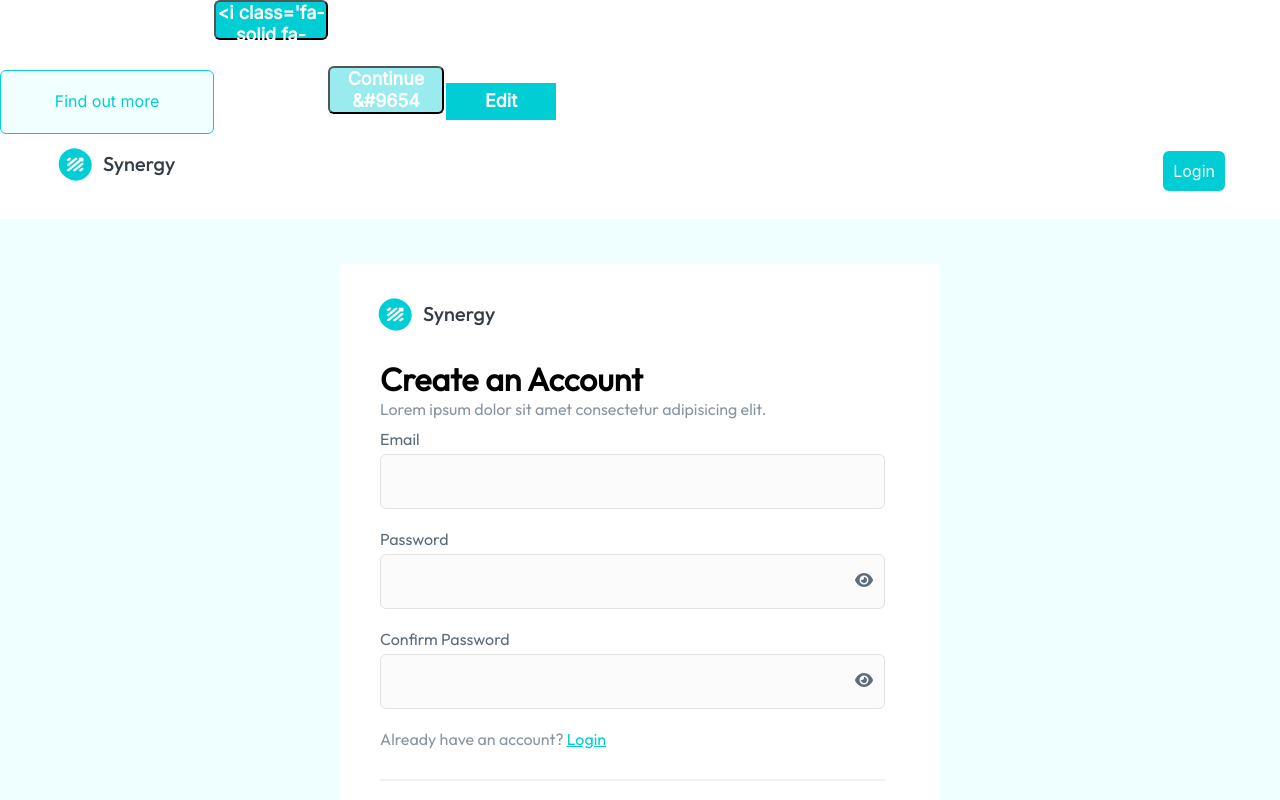
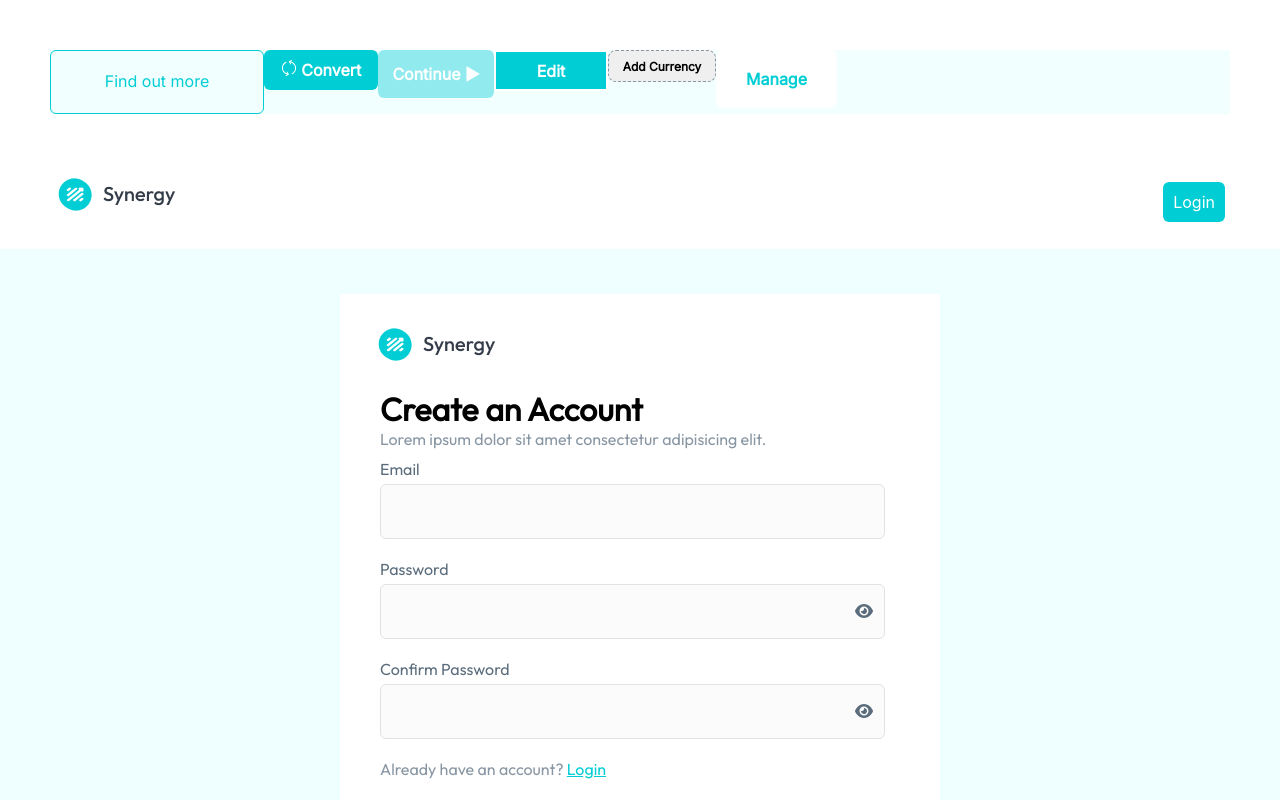
Before and after one commit to nology-tech/synergy, a React (Create React App) app: page /signup in a window 1280 px wide. Shown: the top 800 px of the page. Built offline with nearby package versions, Linux system fonts and the light colour scheme.

Commit message:
Updated styling for the different button variations

```diff
--- a/src/App.jsx
+++ b/src/App.jsx
@@ -15,6 +15,7 @@ import LandingMain from "./containers/LandingMain/LandingMain";
 import ContactListPage from "./components/ContactListPage/ContactListPage";
 import LiveRates from "./components/LiveRates/LiveRates";
 import Button from "./components/Button/Button";
+import {SlRefresh} from 'react-icons/sl';
 
 const App = () => {
   const [searchTerm, setSearchTerm] = useState("");
@@ -23,31 +24,53 @@ const App = () => {
     const cleanInput = event.target.value.toLowerCase();
     setSearchTerm(cleanInput);
   };
-  let buttonText =
-    "<i class='fa-solid fa-arrows-rotate'></i> Convert";
+  const buttonImg = <SlRefresh />;
+  const buttonText = "Convert";
+
 
   return (
     <Router>
       <div>
+      <div className="button-test" >
+        {/* remove after button testing */}
         <Button
           buttonStyle={"button-light-blue"}
-          buttonInitialStyle={""}
+          // buttonInitialStyle={""}
           isDisabled={false}
           buttonType={""}
           buttonText={"Find out more"}
         />
 
-        <Button buttonStyle={"button-blue"} buttonInitialStyle={""} isDisabled={false} buttonType={""} buttonText={buttonText} />
+        <Button buttonStyle={"button-blue"}
+        // buttonInitialStyle={""}
+        isDisabled={false} buttonType={""} buttonText={buttonText} buttonImg={buttonImg}/>
 
-        <Button buttonStyle={"button-blue-disabled"} buttonInitialStyle={""} isDisabled={false} buttonType={"submit"} buttonText={"Continue &#9654"} />
+        <Button buttonStyle={"button-blue-disabled"}
+        // buttonInitialStyle={""}
+        isDisabled={false} buttonType={"submit"} buttonText={`Continue ▶`} />
 
         <Button
           buttonStyle={"button-blue-white-border"}
-          buttonInitialStyle={""}
+          // buttonInitialStyle={""}
           isDisabled={false}
           buttonType={""}
           buttonText={"Edit"}
         />
+
+        <Button
+          buttonStyle={"button-dashed"}
+          isDisabled={false}
+          buttonType={""}
+          buttonText={"Add Currency"}
+        />
+
+        <Button
+          buttonStyle={"button-white"}
+          isDisabled={false}
+          buttonType={""}
+          buttonText={"Manage"}
+        />
+        </div>
 
         <Routes>
           <Route path="/" element={<LandingMain />} />
--- a/src/App.scss
+++ b/src/App.scss
@@ -17,11 +17,12 @@
     width: 114px;
     height: 40px;
     background: $color-middle-blue;
+    border: $color-middle-blue;
     border-radius: 6px;
     font-family: $third-font-family;
     font-style: normal;
     font-weight: 600;
-    font-size: 18px;
+    font-size: 16px;
     line-height: 22px;
     text-align: center;
     color: $color-white;
@@ -31,11 +32,12 @@
     width: 116px;
     height: 48px;
     background: rgba(0, 206, 212, 0.4);
+    border: $color-middle-blue;
     border-radius: 6px;
     font-family: $third-font-family;
     font-style: normal;
     font-weight: 600;
-    font-size: 18px;
+    font-size: 16px;
     line-height: 22px;
     text-align: center;
     color:$color-white;
@@ -51,7 +53,7 @@
     font-family: $third-font-family;
     font-style: normal;
     font-weight: 600;
-    font-size: 18px;
+    font-size: 16px;
     line-height: 22px; /* identical to box height */
     text-align: center;
     color: $color-white;
@@ -75,3 +77,37 @@
     color: $color-middle-blue;
 
 }
+
+.button-white {
+    width: 121px;
+    height: 58px;
+    background: $color-white;
+    border-radius: 6px;
+    font-family: $third-font-family;
+    font-style: normal;
+    font-weight: 700;
+    font-size: 16px;
+    line-height: 19px;
+    color: $color-middle-blue;
+    border: $color-white;
+}
+
+.button-dashed {
+    box-sizing: border-box;
+    width: 108px;
+    height: 32px;
+    border: 1px dashed $color-font-light-gray;
+    border-radius: 8px;
+    font-family: $third-font-family;
+    font-style: normal;
+    font-weight: 600;
+    font-size: 12px;
+    line-height: 15px;
+    text-align: center;
+    color: color-font-light-gray;
+}
+.button-test {
+    display: flex;
+    margin: 50px;
+    background: #F1FFFF;
+}
--- a/src/components/Button/Button.jsx
+++ b/src/components/Button/Button.jsx
@@ -26,10 +26,12 @@ import React from "react";
  */}
 
 const Button = (props) => {
-  const { buttonStyle, buttonInitialStyle, isDisabled, buttonType, buttonText} = props;
-  if (buttonInitialStyle!="") {
-    buttonStyle = buttonStyle + "-" + buttonInitialStyle;
-  };
-  return <button className={buttonStyle} type={buttonType} disabled={isDisabled}> {buttonText} </button>;
+  const { buttonImg, buttonStyle,
+    // buttonInitialStyle,
+    isDisabled, buttonType, buttonText} = props;
+  // if (buttonInitialStyle!="") {
+    // buttonStyle = buttonStyle + "-" + buttonInitialStyle;
+  // };
+  return <button className={buttonStyle} type={buttonType} disabled={isDisabled}> {buttonImg}   {buttonText} </button>;
 };
 export default Button;
--- a/src/components/Button/Button.scss
+++ b/src/components/Button/Button.scss
@@ -1,61 +1,55 @@
-@use "../../assets/sass/variables.scss";
+@use "./../../assets/sass/_variables.scss" as *;
 
 .button-blue {
-    position: absolute;
     width: 114px;
     height: 40px;
     background: $color-middle-blue;
+    border: $color-middle-blue;
     border-radius: 6px;
     font-family: $third-font-family;
     font-style: normal;
     font-weight: 600;
-    font-size: 18px;
+    font-size: 16px;
     line-height: 22px;
     text-align: center;
     color: $color-white;
 }
-
 .button-blue-disabled {
-    position: absolute;
     width: 116px;
     height: 48px;
     background: rgba(0, 206, 212, 0.4);
+    border: rgba(0, 206, 212, 0.4);
     border-radius: 6px;
     font-family: $third-font-family;
     font-style: normal;
     font-weight: 600;
-    font-size: 18px;
+    font-size: 16px;
     line-height: 22px;
     text-align: center;
     color:$color-white;
-
 }
-
 .button-blue-white-border {
     box-sizing: border-box;
-    position: absolute;
+    background: $color-middle-blue;
     width: 114px;
     height: 41px;
     border: 2px solid $color-white;
     font-family: $third-font-family;
     font-style: normal;
     font-weight: 600;
-    font-size: 18px;
+    font-size: 16px;
     line-height: 22px; /* identical to box height */
     text-align: center;
     color: $color-white;
-
 }
-
-
-.button-light-blue {
+.button-transparent {
     box-sizing: border-box;
-    position: absolute;
     width: 214px;
     height: 64px;
     border: 1px solid $color-middle-blue;
     border-radius: 6px;
-    background: #F1FFFF;
+    // background: #F1FFFF;
+    background: transparent;
     font-family: $third-font-family;
     font-style: normal;
     font-weight: 500;
@@ -63,24 +57,42 @@
     line-height: 110%;
     text-align: center;
     color: $color-middle-blue;
-
+}
+.button-white {
+    width: 121px;
+    height: 58px;
+    background: $color-white;
+    border-radius: 6px;
+    font-family: $third-font-family;
+    font-style: normal;
+    font-weight: 700;
+    font-size: 16px;
+    line-height: 19px;
+    color: $color-middle-blue;
+    border: $color-white;
 }
 
-.button-white {
-    border: none;
+.button-dashed {
+    box-sizing: border-box;
+    width: 108px;
+    height: 32px;
+    border: 1px dashed $color-font-light-gray;
+    border-radius: 8px;
+    font-family: $third-font-family;
+    font-style: normal;
+    font-weight: 600;
+    font-size: 12px;
+    line-height: 15px;
+    text-align: center;
+    color: $color-font-light-gray;
 }
 
-.button-dashed-border {
-    border: none;
-}
-
-
-btn {
-    background: $color-middle-blue;
-    border: none;
-    border-radius: 6px;
-    color: $color-white;
-    width: 90px;
-    height: 40px;
-    margin-right: 0;
-}
+// btn {
+//     background: $color-middle-blue;
+//     border: none;
+//     border-radius: 6px;
+//     color: $color-white;
+//     width: 90px;
+//     height: 40px;
+//     margin-right: 0;
+// }
```
